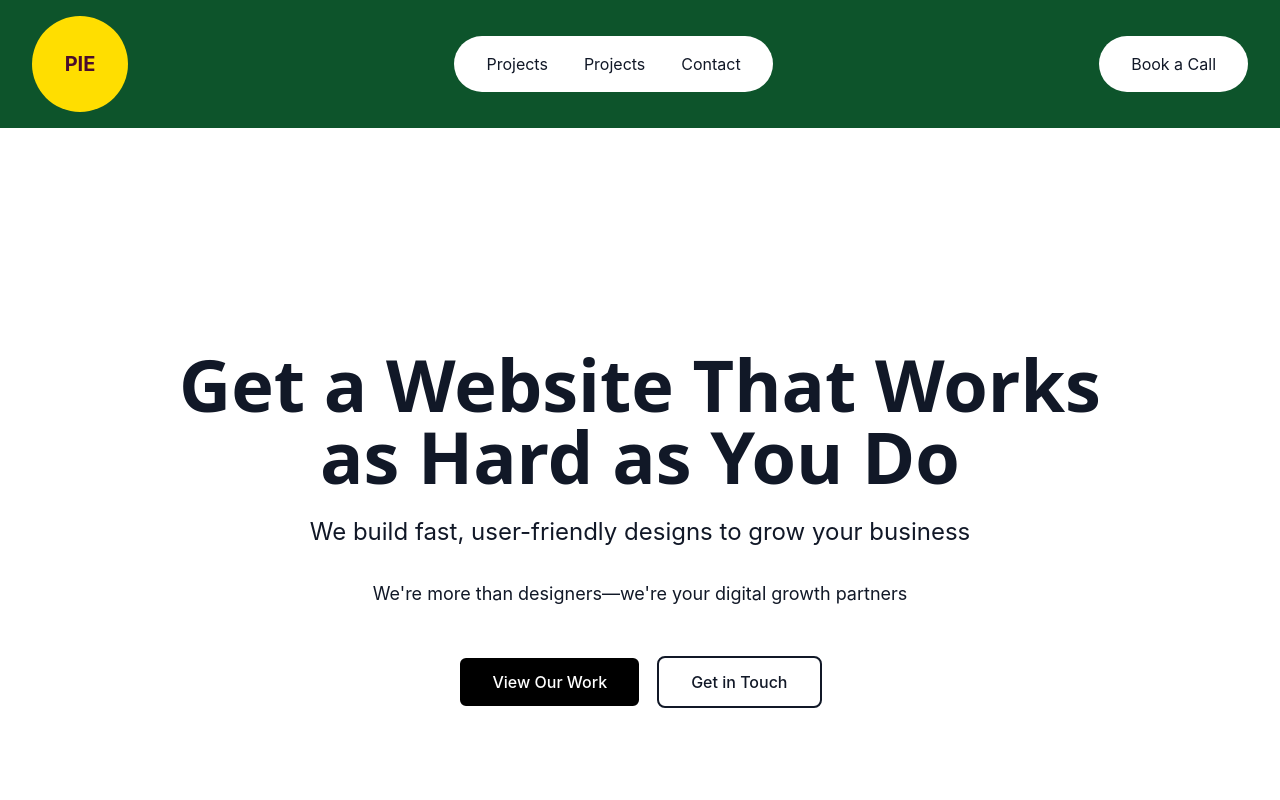
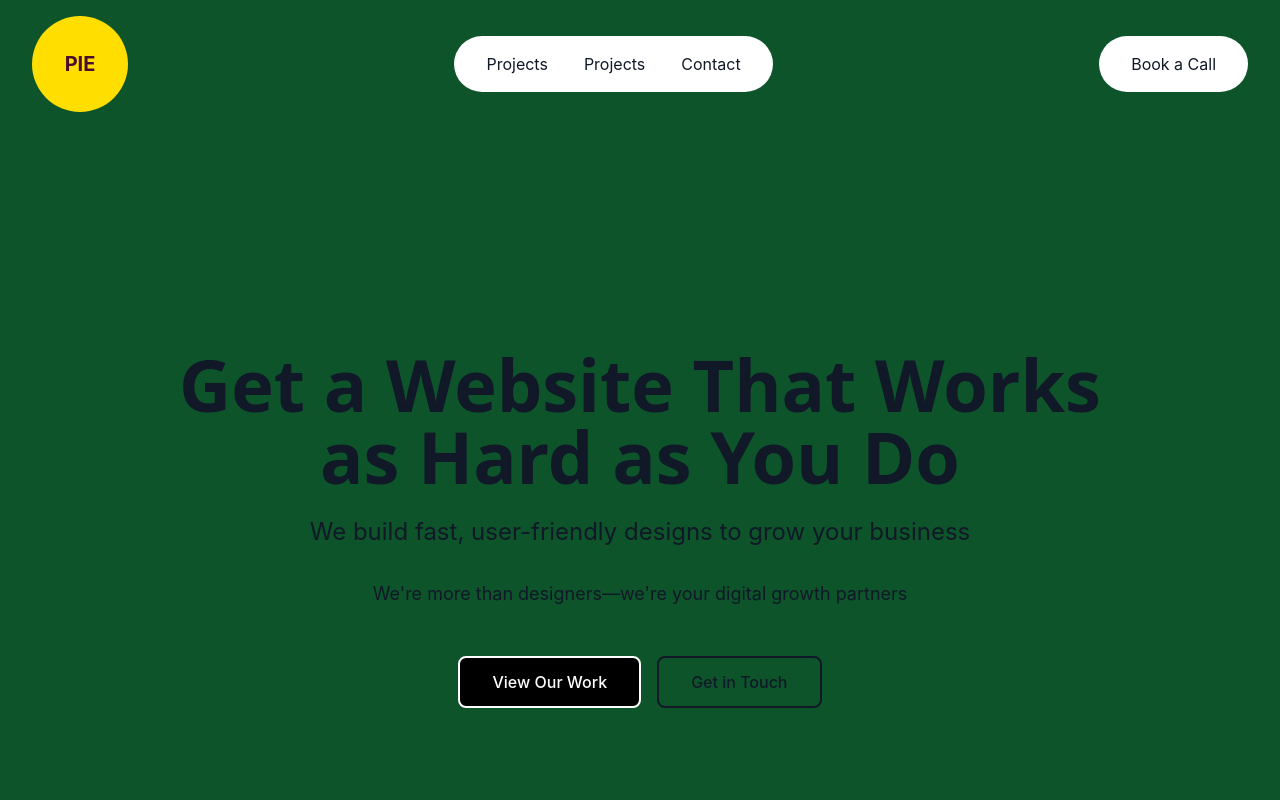
Before and after one commit to nutcas3/pixeldesign, a React (Vite) app: page / in a window 1280 px wide. Shown: the top 800 px of the page. Built offline with nearby package versions, Linux system fonts and the light colour scheme.

Commit message:
chore: update UI styling, remove comments and change VSCode formatter settings

```diff
--- a/src/components/Header.tsx
+++ b/src/components/Header.tsx
@@ -34,7 +34,7 @@ export default function Header() {
   }, [])
 
   return (
-    <header className="w-full bg-green-900 py-4">
+    <header className="w-full bg-green-900 py-4 sticky top-0 z-40">
       <div className="max-w-7xl mx-auto px-4 sm:px-6 lg:px-8 flex items-center justify-between">
         <div className="flex-shrink-0">
           <a href="#" className="block">
--- a/src/main.tsx
+++ b/src/main.tsx
@@ -2,7 +2,6 @@ import { StrictMode } from 'react'
 import ReactDOM from 'react-dom/client'
 import { RouterProvider, createRouter } from '@tanstack/react-router'
 
-// Import the generated route tree
 import { routeTree } from './routeTree.gen'
 
 import './styles.css'
--- a/src/routes/index.tsx
+++ b/src/routes/index.tsx
@@ -15,7 +15,6 @@ export const Route = createFileRoute('/')({
 
 function Home() {
   useEffect(() => {
-    // Enable smooth scrolling behavior
     document.documentElement.style.scrollBehavior = 'smooth'
     return () => {
       document.documentElement.style.scrollBehavior = 'auto'
@@ -23,7 +22,7 @@ function Home() {
   }, [])
 
   return (
-    <div className="min-h-screen bg-background" role="main">
+    <div className="min-h-screen bg-green-900" role="main">
       <SEO
         title="Home"
         description="PixelDesign - Crafting digital experiences with stunning design and flawless functionality. We specialize in web design, UI/UX, and development services."
@@ -98,7 +97,6 @@ function Home() {
         </motion.div>
       </section>
 
-      {/* Services Section */}
       <section id="services" className="py-20 px-6">
         <motion.div
           initial={{ opacity: 0 }}
```
